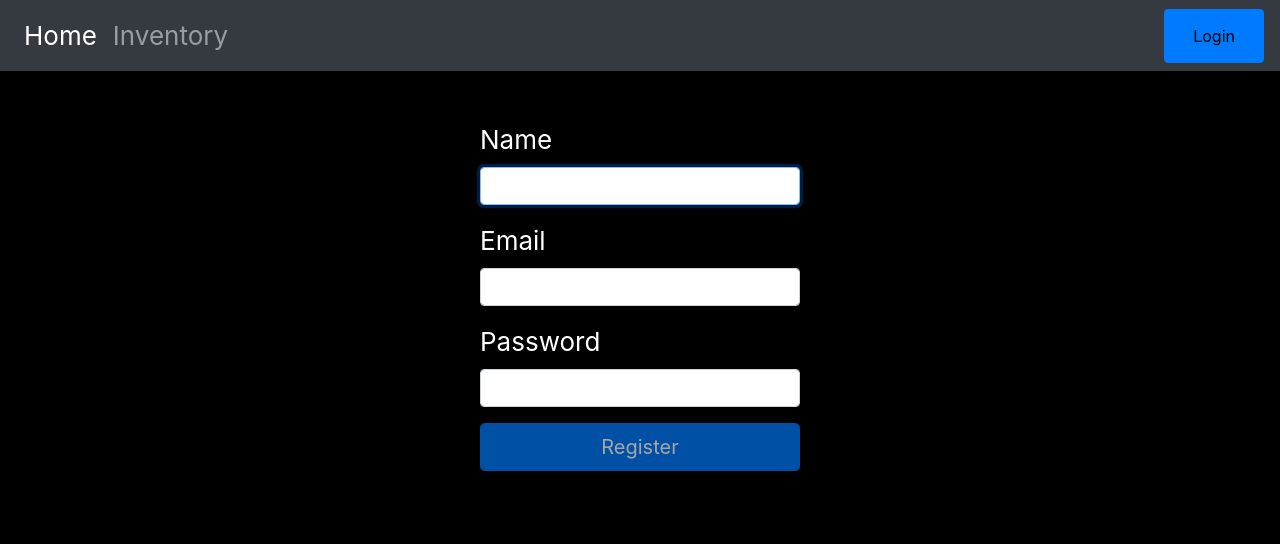
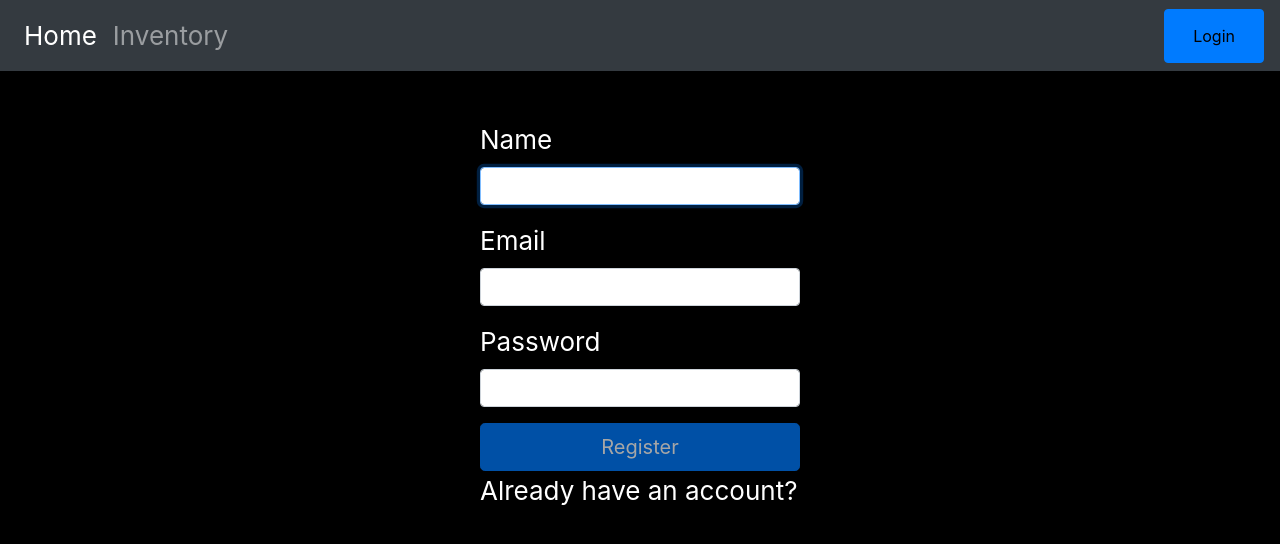
Before and after one commit to Shulamith/SoleSeller, a React (Create React App) app in the folder node_react_app/frontend/: page /register in a window 1280 px wide. Shown: the top 544 px of the page. Built offline with nearby package versions, Linux system fonts and the light colour scheme.

Commit message:
Added link to login page on Register page

```diff
--- a/node_react_app/frontend/src/components/Home.css
+++ b/node_react_app/frontend/src/components/Home.css
@@ -5,8 +5,8 @@
 }
 
 .row-one {
-    align-items:center;
-    text-align:center;
+    align-items: center;
+    text-align: center;
 }
 
 
--- a/node_react_app/frontend/src/components/register.js
+++ b/node_react_app/frontend/src/components/register.js
@@ -53,6 +53,7 @@ export default function Register() {
                 <Button block size="lg" type="submit" disabled={!validateForm()}>
                     Register
                 </Button>
+                <Link to="/login" style={{ color: '#FFF' }}>Already have an account?</Link>
           </Form>
         </div>
       );
```
